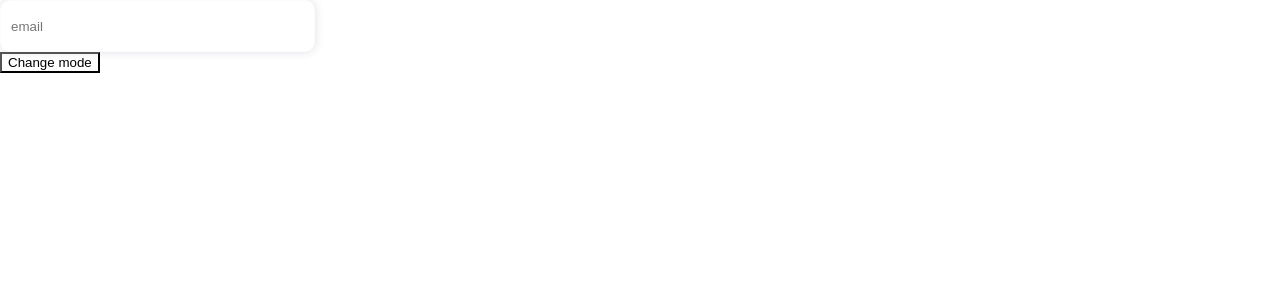
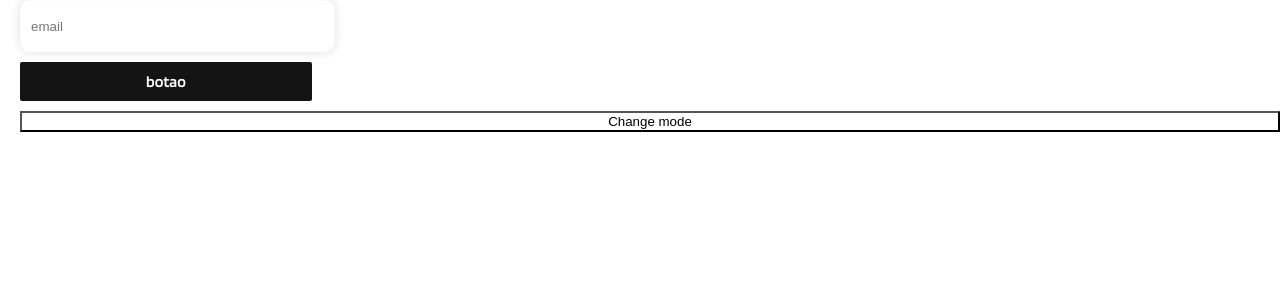
Before and after one commit to VinicioSales/inventoryStoragePagesComponents, an Angular app: page / in a window 1280 px wide. Shown: the top 300 px of the page. Built offline with nearby package versions, Linux system fonts and the light colour scheme.

Commit message:
feat: Add componente botão

```diff
--- a/src/app/app.component.css
+++ b/src/app/app.component.css
@@ -0,0 +1,6 @@
+.classe-main-teste {
+    display: flex;
+    flex-direction: column;
+    gap: 10px;
+    margin-left: 20px;
+}
--- a/src/app/app.component.html
+++ b/src/app/app.component.html
@@ -1,3 +1,6 @@
 <!-- <router-outlet></router-outlet> -->
-<app-input></app-input>
-<button type="button" (click)="toggle()">Change mode</button>
+<div class="classe-main-teste">
+    <app-input></app-input>
+    <app-botao></app-botao>
+    <button type="button" (click)="toggle()">Change mode</button>
+</div>
--- a/src/app/app.module.ts
+++ b/src/app/app.module.ts
@@ -5,12 +5,14 @@ import { AppRoutingModule } from './app-routing.module';
 import { AppComponent } from './app.component';
 import { RegistroComponent } from './components/registro/registro.component';
 import { InputComponent } from './components/input/input.component';
+import { BotaoComponent } from './components/botao/botao.component';
 
 @NgModule({
   declarations: [
     AppComponent,
     RegistroComponent,
-    InputComponent
+    InputComponent,
+    BotaoComponent
   ],
   imports: [
     BrowserModule,
--- /dev/null
+++ b/src/app/components/botao/botao.component.css
@@ -0,0 +1,22 @@
+.componente-botao {
+    display: flex;
+    width: 292px;
+    height: 39px;
+    padding: 10px;
+    justify-content: center;
+    align-items: center;
+    gap: 10px;
+    flex-shrink: 0;
+    border-radius: 2px;
+    border: none;
+    background: var(--cor-botao);
+    color: var(--cor-texto-botao);
+    text-align: center;
+    font-family: var(--font-semiBold);
+    font-size: 1rem;
+    line-height: normal;
+}
+
+.componente-botao:hover {
+    background: var(--cor-terceira);
+}
--- /dev/null
+++ b/src/app/components/botao/botao.component.html
@@ -0,0 +1,7 @@
+<button
+    class="componente-botao"
+    [style.width]="width"
+    [style.height]="height"
+    >
+    {{ texto }}
+</button>
--- a/src/styles.css
+++ b/src/styles.css
@@ -41,6 +41,9 @@
 body{
     margin: 0;
     height: 100%;
+    font-size: 16px;
+    --cor-botao: #141414;
+    --cor-texto-botao: #FFF;
 }
 
 button{
@@ -56,6 +59,7 @@ button{
     --font: 'Blinker-Light';
     --cor-primaria: #FFF;
     --cor-secundaria: #141414;
+    --cor-terceira: #2B2B2B;
 }
 
 :root .dark-theme{
```
Also changed, not shown: src/app/components/botao/botao.component.ts (added, +12 -0 lines), 1 other file (tests, documents, lock files or other folders).
